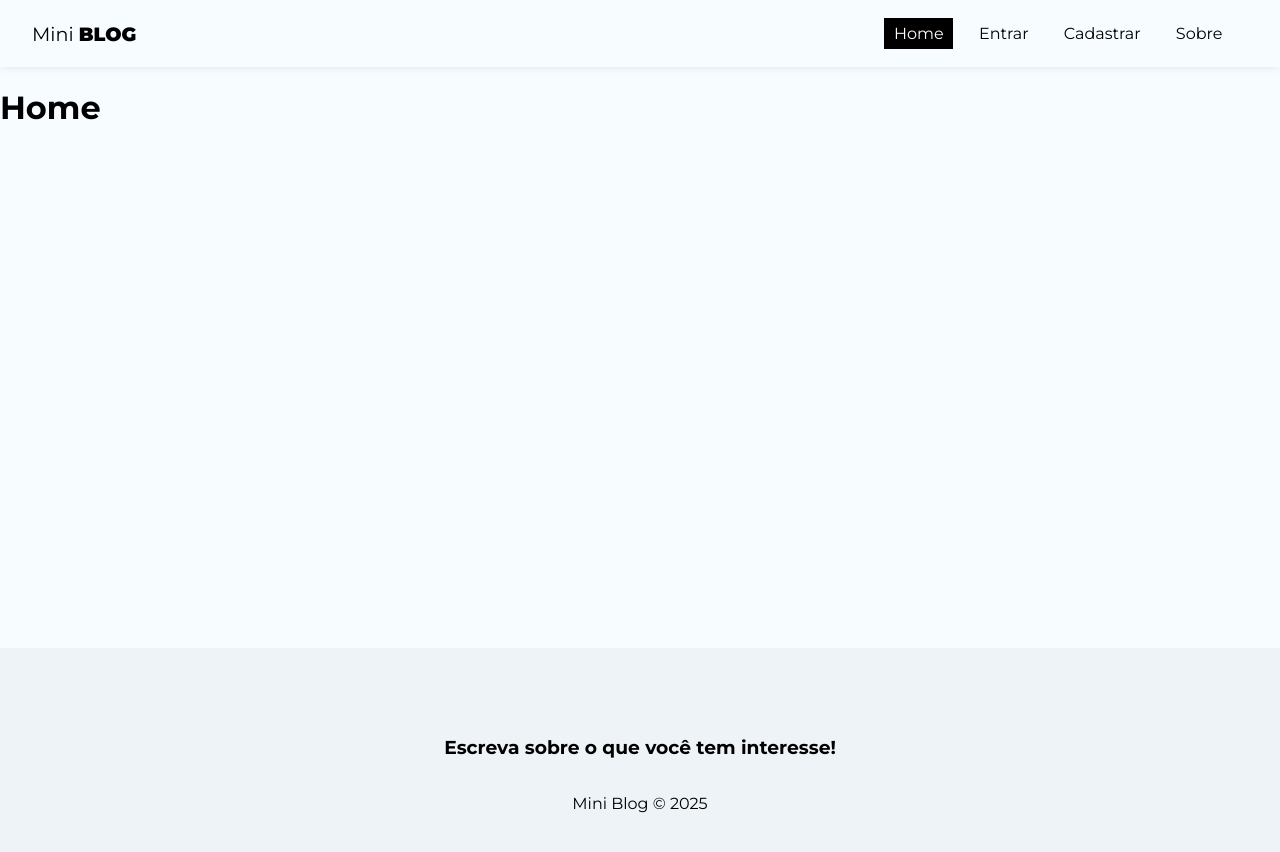
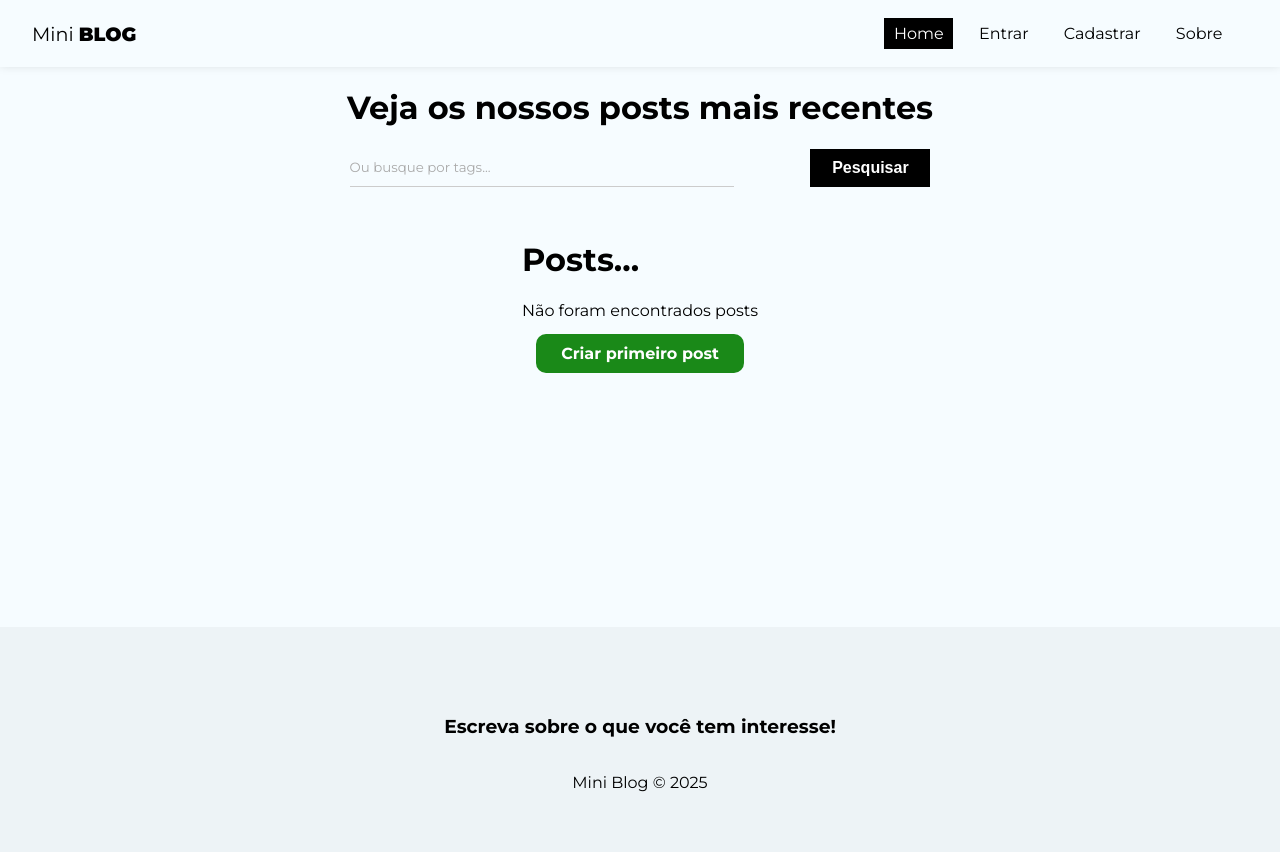
Before and after one commit to leandro-SI/mini-blog-react, a React (Create React App) app: page / in a window 1280 px wide. Shown: the top 852 px of the page. Built offline with nearby package versions, Linux system fonts and the light colour scheme; no server answers.

Commit message:
estruturando a home

```diff
--- a/src/index.css
+++ b/src/index.css
@@ -76,7 +76,7 @@
 }
 
 
-.btn .btn-dark {
+.btn-dark {
   background-color: #000;
   border-radius: 0;
 }
--- a/src/pages/Home/Home.jsx
+++ b/src/pages/Home/Home.jsx
@@ -1,14 +1,41 @@
-import React from 'react'
-
 // CSS
 import styles from "./Home.module.css";
 
+// hooks
+import React, { useState } from 'react'
+import { useNavigate, Link } from "react-router-dom";
+
+
+// components
+
+
 const Home = () => {
-  return (
-    <div>
-        <h1>Home</h1>
-    </div>
-  )
+
+    const [query, setQuery] = useState("")
+    const [posts] = useState([])
+
+    const handleSubmit = (e) => {
+        e.preventDefault()
+    }
+
+    return (
+        <div className={styles.home}>
+            <h1>Veja os nossos posts mais recentes</h1>
+            <form onSubmit={handleSubmit} className={styles.search_form}>
+                <input type="text" placeholder='Ou busque por tags...' onChange={(e) => setQuery(e.target.value)} />
+                <button className="btn btn-dark">Pesquisar</button>
+            </form>
+            <div>
+                <h1>Posts...</h1>
+                {posts && posts.length === 0 && (
+                    <div className={styles.no_posts}>
+                        <p>Não foram encontrados posts</p>
+                        <Link to="/posts/create" className='btn' >Criar primeiro post</Link>
+                    </div>
+                )}
+            </div>
+        </div>
+    )
 }
 
 export default Home
--- a/src/pages/Home/Home.module.css
+++ b/src/pages/Home/Home.module.css
@@ -0,0 +1,36 @@
+.home {
+    display: flex;
+    flex-direction: column;
+    align-items: center;
+    justify-content: center;
+}
+
+.search_form {
+    max-width: 100%;
+    width: 60%;
+    display: flex;
+    justify-content: center;
+    margin-bottom: 2em;
+}
+
+.search_form input {
+    margin-right: 10%;
+    width: 50%;
+}
+
+.no_posts {
+    text-align: center;
+}
+
+.no_posts p {
+    margin-bottom: 1.5em;
+}
+
+.no_posts a {
+    padding: 10px 25px;
+}
+
+.btn-dark {
+    background-color: #000;
+    border-radius: 0;
+  }
```
